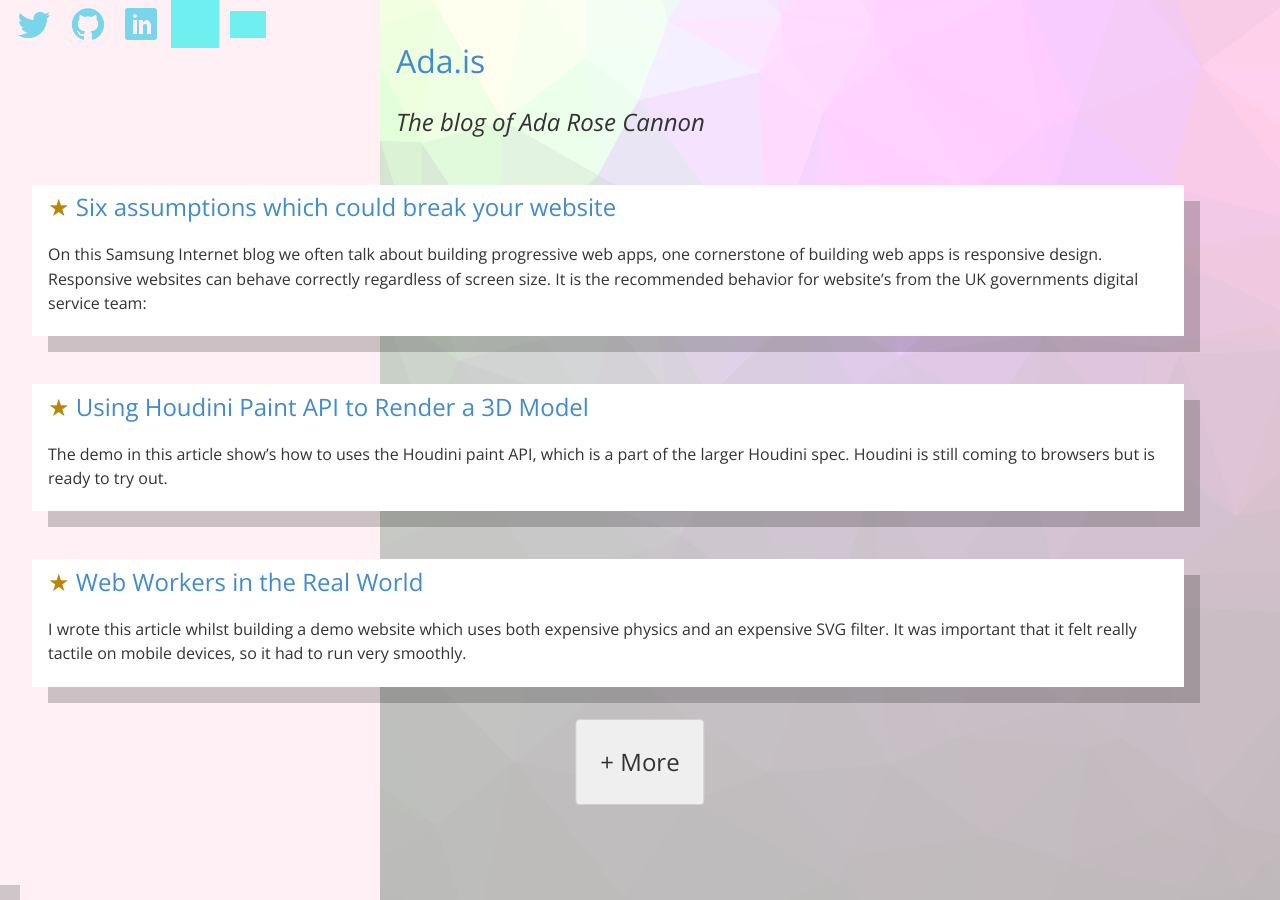
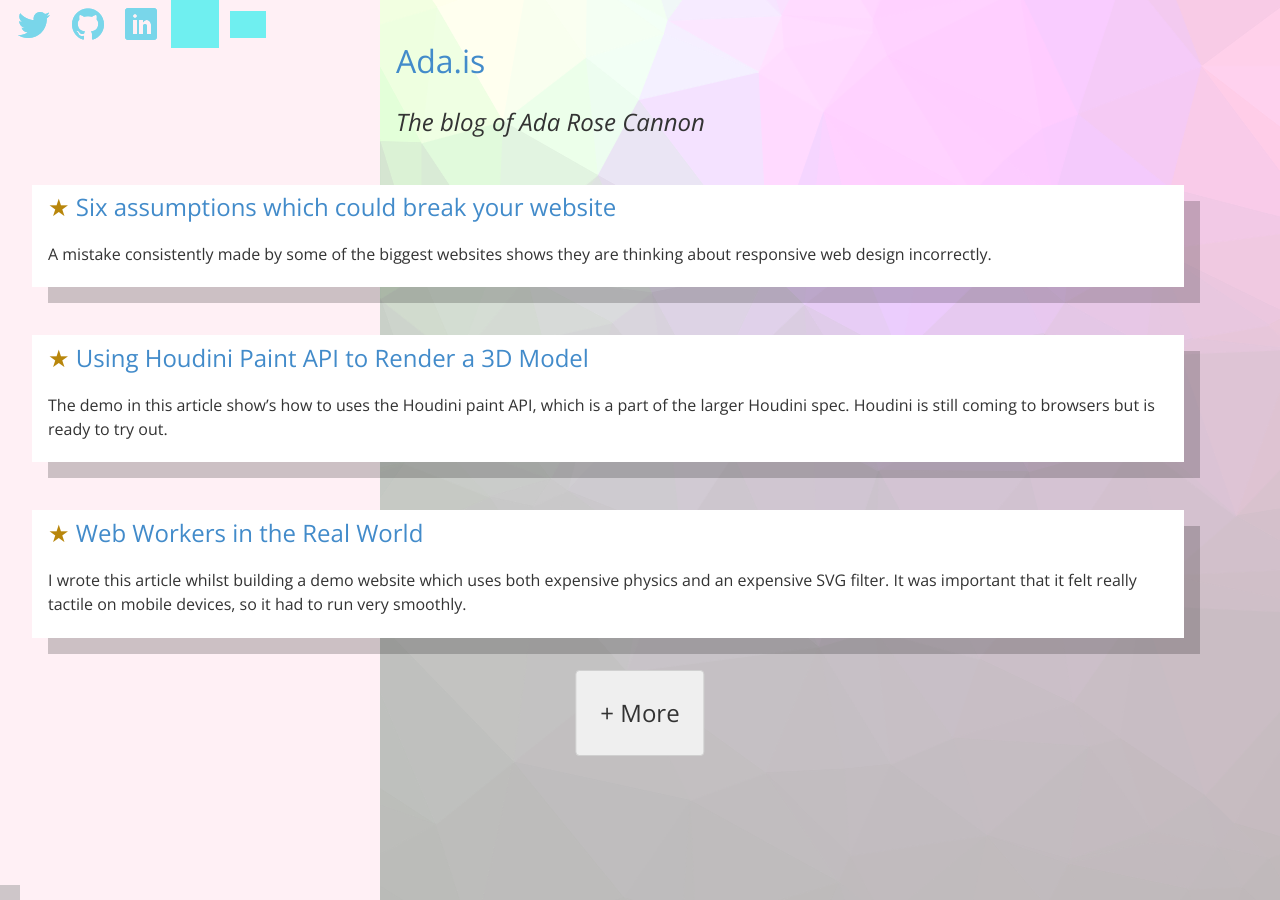
Before and after one commit to AdaRoseCannon/adarosecannon.github.io, a Jekyll site: the page built from index.html, in a window 1280 px wide. Built offline with Jekyll 4.4.1, drawn with Linux system fonts in a browser that asks for light colours; grey boxes are pictures that could not be loaded.

Commit message:
Update 2019-06-11--six-assumptions-which-could-break-your-website.md

```diff
--- a/_posts/2019-06-11--six-assumptions-which-could-break-your-website.md
+++ b/_posts/2019-06-11--six-assumptions-which-could-break-your-website.md
@@ -1,7 +1,7 @@
 ---
 layout: post
 title: "Six assumptions which could break your website"
-description: "On this Samsung Internet blog we often talk about building progressive web apps, one cornerstone of building web apps is responsive design. Responsive websites can behave correctly regardless of screen size. It is the recommended behavior for website’s from the UK governments digital service team:"
+description: "A mistake consistently made by some of the biggest websites shows they are thinking about responsive web design incorrectly."
 category: Blog
 author: Ada Rose Cannon
 star: 1
```
